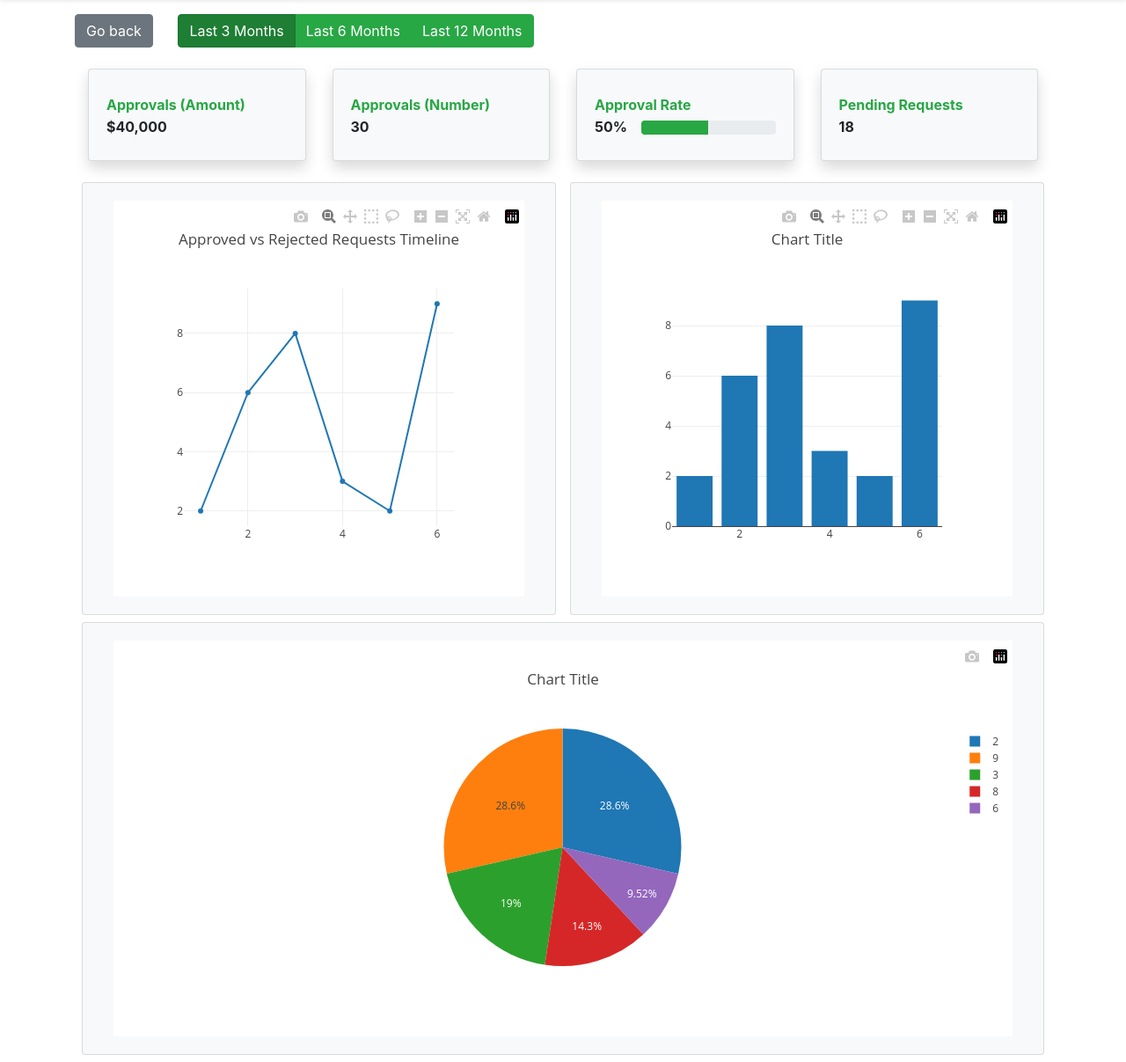
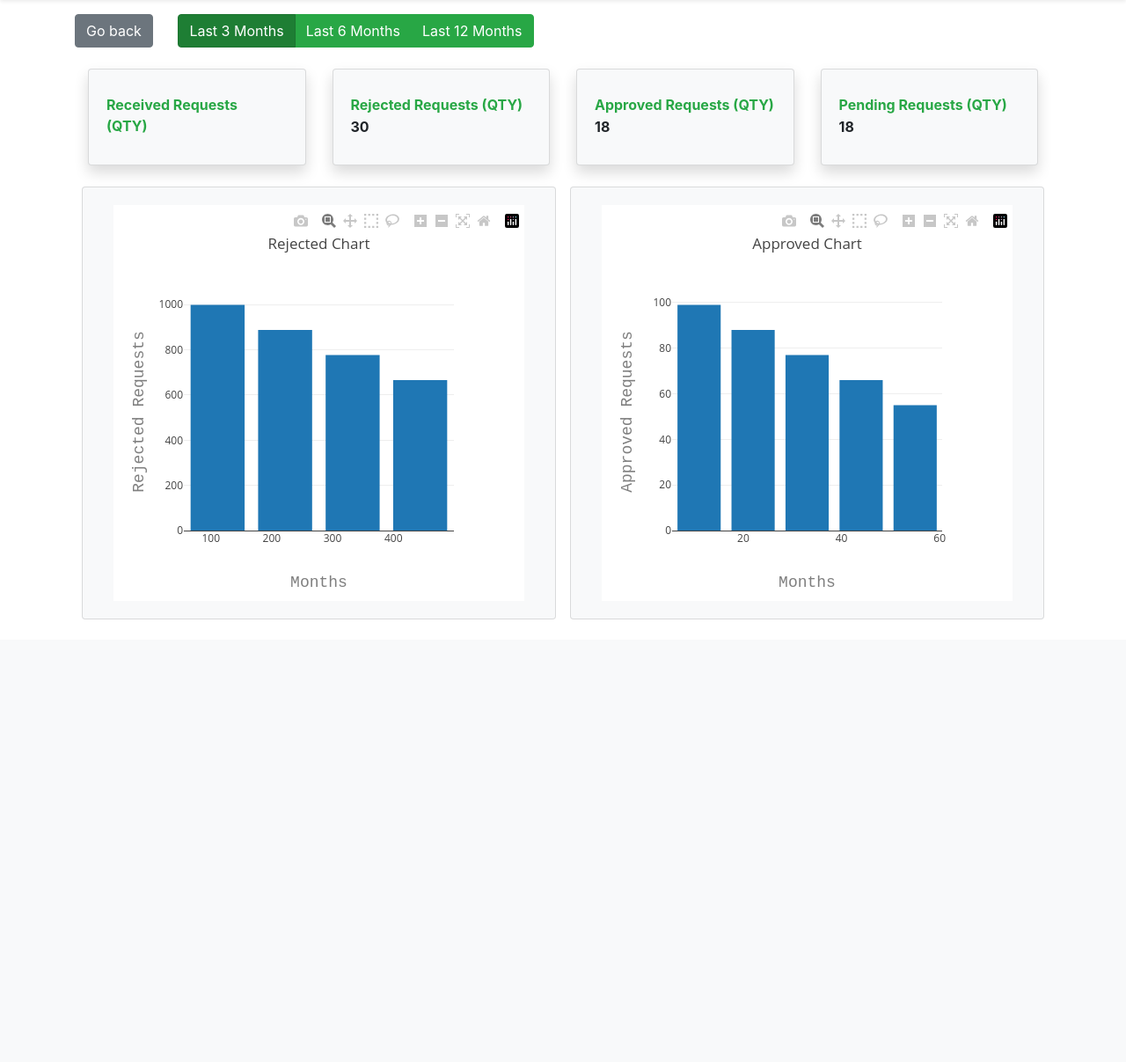
Before and after one commit to jose1522/Proqr, a Flask app: page /reporting in a window 1280 px wide. Shown: the part 73-1280 px from the top of the page at 88% size. After the commit the page ends 777 px from the top, so only its background shows below. Run offline with Flask 2, Linux system fonts and the light colour scheme; the visitor is signed in with stand-in values (Sample User, id 1); some libraries are stand-ins or nearby versions.

Commit message:
Changed charts, hide chart depending on the role,changes to dictionary. Important: bug related to using jinja and the HTML update of the widgets. When the chart is hidden the widgets are not updating, charts are

```diff
--- a/app/static/js/script.js
+++ b/app/static/js/script.js
@@ -85,7 +85,8 @@
     Plotly.newPlot('closedPieChart', data, layout, config);
 }
 
-function closedRequestsBarChart(data) {
+function closedRequestsBarChart(data, key, id ) {
+    data = data[key]
     var data = [
         {
             x: data['x'],
@@ -94,11 +95,91 @@
         }
     ];
 
-    var layout = {
-        title: 'Chart Title',
-        font: { size: 12 }
+    if (key == 'rejectedChart'){
+        var layout = {
+            title: 'Rejected Chart',
+            font: { size: 12 },
+            xaxis: {
+                title: {
+                    text: 'Months',
+                 font: {
+                    family: 'Courier New, monospace',
+                    size: 18,
+                    color: '#7f7f7f'
+                        }
+                    },
+            },
+            yaxis: {
+                title: {
+                    text: 'Rejected Requests',
+                font: {
+                    family: 'Courier New, monospace',
+                    size: 18,
+                    color: '#7f7f7f'
+                    }
+                }
+             }
+        };
     };
 
+    if (key == 'receivedChart'){
+        var layout = {
+            title: 'Received Chart',
+            font: { size: 12 },
+            xaxis: {
+                title: {
+                    text: 'Months',
+                 font: {
+                    family: 'Courier New, monospace',
+                    size: 18,
+                    color: '#7f7f7f'
+                        }
+                    },
+            },
+            yaxis: {
+                title: {
+                    text: 'Received Requests',
+                font: {
+                    family: 'Courier New, monospace',
+                    size: 18,
+                    color: '#7f7f7f'
+                    }
+                }
+             }
+
+        };
+    };
+
+    if (key == 'approvedChart'){
+        var layout = {
+            title: 'Approved Chart',
+            font: { size: 12 },
+            xaxis: {
+                title: {
+                    text: 'Months',
+                 font: {
+                    family: 'Courier New, monospace',
+                    size: 18,
+                    color: '#7f7f7f'
+                        }
+                    },
+            },
+            yaxis: {
+                title: {
+                    text: 'Approved Requests',
+                font: {
+                    family: 'Courier New, monospace',
+                    size: 18,
+                    color: '#7f7f7f'
+                    }
+                }
+             }
+        };
+    }
+
+    console.log(layout);
+
     var config = { responsive: true, scrollZoom: true }
-    Plotly.newPlot('closedBarChart', data, layout, config);
+    Plotly.newPlot(id, data, layout, config);
+
 }
--- a/app/templates/admin/dashboard.html
+++ b/app/templates/admin/dashboard.html
@@ -13,13 +13,13 @@
 
     <div class="btn-group btn-group-toggle" data-toggle="buttons">
         <label class="btn btn-success active">
-            <input type="radio" name="options" id="option1" autocomplete="off" checked onclick="getData(1)"> Last 3
+            <input type="radio" name="options" id="option1" autocomplete="off" checked onclick="updateCharts(1)"> Last 3
             Months </label>
         <label class="btn btn-success">
-            <input type="radio" name="options" id="option2" autocomplete="off" onclick="getData(2)"> Last 6 Months
+            <input type="radio" name="options" id="option2" autocomplete="off" onclick="updateCharts(2)"> Last 6 Months
         </label>
         <label class="btn btn-success">
-            <input type="radio" name="options" id="option3" autocomplete="off" onclick="getData(3)"> Last 12 Months
+            <input type="radio" name="options" id="option3" autocomplete="off" onclick="updateCharts(3)"> Last 12 Months
         </label>
     </div>
 </div>
@@ -34,8 +34,8 @@
             <div class="card-body">
                 <div class="row no-gutters align-items-center">
                     <div class="col mr-2">
-                        <div class="text-xs font-weight-bold text-success mb-1">Approvals (Amount)</div>
-                        <div class="h6 mb-0 font-weight-bold text-gray-800">$40,000</div>
+                        <div class="text-xs font-weight-bold text-success mb-1">Received Requests (QTY)</div>
+                        <div class="h6 mb-0 font-weight-bold text-gray-800" id="widgetReceived"></div>
                     </div>
                 </div>
             </div>
@@ -48,24 +48,24 @@
             <div class="card-body">
                 <div class="row no-gutters align-items-center">
                     <div class="col">
-                        <div class="text-xs font-weight-bold text-success mb-1">Approvals (Number)</div>
-                        <div class="h6 mb-0 font-weight-bold text-gray-800">30</div>
+                        <div class="text-xs font-weight-bold text-success mb-1">Rejected Requests (QTY)</div>
+                        <div class="h6 mb-0 font-weight-bold text-gray-800" id="widgetRejected">30</div>
                     </div>
                 </div>
             </div>
         </div>
     </div>
 
-    <!-- Earnings (Monthly) Card Example -->
+    <!-- Earnings (Monthly) Card Example
     <div class="col-xl-3 col-md-6 mb-4">
         <div class="card bg-light border-left-info shadow h-100 py-2">
             <div class="card-body">
                 <div class="row no-gutters align-items-center">
                     <div class="col">
-                        <div class="text-xs font-weight-bold text-success mb-1">Approval Rate</div>
+                        <div class="text-xs font-weight-bold text-success mb-1">Approval Rate (%)</div>
                         <div class="row no-gutters align-items-center">
                             <div class="col-auto">
-                                <div class="h6 mb-0 mr-3 font-weight-bold text-gray-800">50%</div>
+                                <div class="h6 mb-0 mr-3 font-weight-bold text-gray-800" id="widgetApprovalRate">50%</div>
                             </div>
                             <div class="col">
                                 <div class="progress progress-sm">
@@ -78,7 +78,7 @@
                 </div>
             </div>
         </div>
-    </div>
+    </div>-->
 
     <!-- Pending Requests Card Example -->
     <div class="col-xl-3 col-md-6 mb-4">
@@ -86,17 +86,33 @@
             <div class="card-body">
                 <div class="row no-gutters align-items-center">
                     <div class="col">
-                        <div class="text-xs font-weight-bold text-success mb-1">Pending Requests</div>
-                        <div class="h6 mb-0 font-weight-bold text-gray-800">18</div>
+                        <div class="text-xs font-weight-bold text-success mb-1">Approved Requests (QTY)</div>
+                        <div class="h6 mb-0 font-weight-bold text-gray-800" id="widgetApproved">18</div>
                     </div>
                 </div>
             </div>
         </div>
     </div>
+
+    <div class="col-xl-3 col-md-6 mb-4">
+        <div class="card bg-light border-left-warning shadow h-100 py-2">
+            <div class="card-body">
+                <div class="row no-gutters align-items-center">
+                    <div class="col">
+                        <div class="text-xs font-weight-bold text-success mb-1">Pending Requests (QTY)</div>
+                        <div class="h6 mb-0 font-weight-bold text-gray-800" id="widgetPending">18</div>
+                    </div>
+                </div>
+            </div>
+        </div>
+    </div>
+
 </div>
 
 
+
 <div class="container">
+
     <div class="row">
         <div class="col-sm card bg-light mb-2 mx-2">
             <div class="card-body">
@@ -111,27 +127,37 @@
         </div>
     </div>
 
-    <div class="row">
+    {% if role in ('3')%}
 
-        <div class="col-sm card bg-light mb-2 mx-2">
-            <div class="card-body">
-                <div id='closedPieChart'></div>
+        <div class="row">
+
+            <div class="col-sm card bg-light mb-2 mx-2">
+                <div class="card-body">
+                    <div id='closedPieChart'></div>
+                </div>
             </div>
+
         </div>
 
-    </div>
+    {% endif %}
+
 </div>
 
 <script type="text/javascript">
 
-    function updateCharts(data) {
+    function createCharts(data) {
         console.log(data)
-        closedRequestsTimeline(data);
-        console.log("closedRequestsTimeline");
-        closedRequestsPieChart(data);
-        console.log("closedRequestsPieChart");
-        closedRequestsBarChart(data);
+
+        closedRequestsBarChart(data, 'rejectedChart','closedTimelineChart');
         console.log("closedRequestsBarChart");
+        closedRequestsBarChart(data, 'approvedChart','closedBarChart');
+        console.log("closedRequestsBarChart");
+        closedRequestsBarChart(data, 'receivedChart','closedPieChart');
+        console.log("closedRequestsBarChart");
+        document.getElementById('widgetReceived').innerHTML = data['received'];
+        document.getElementById('widgetRejected').innerHTML = data['rejected'];
+        document.getElementById('widgetApproved').innerHTML = data['approvals'];
+        document.getElementById('widgetPending').innerHTML = data['pending'];
     }
 
     function getData(dateRange) {
@@ -141,13 +167,21 @@
             dataType: "text",
             success: function (data) {
                 let d = JSON.parse(data);
+
                 d = d[dateRange]
-                updateCharts(d)
+                createCharts(d)
             }
         });
     }
 
-    getData(1);
+    function updateCharts(dateRange){
+        console.log(dateRange);
+        getData(dateRange);
+        getData(dateRange);
+        getData(dateRange);
+    }
+
+    updateCharts(1);
 
 </script>
 
--- a/app/views.py
+++ b/app/views.py
@@ -29,8 +29,7 @@
 from app.objects.Integration.DB.isAdmin import IsAdmin
 
 
-
-#Este metodo fuerza al usuario a iniciar sesión
+# Este metodo fuerza al usuario a iniciar sesión
 def login_required(f):
     @wraps(f)
     def wrap(*args, **kwargs):
@@ -38,7 +37,9 @@
             return f(*args, **kwargs)
         else:
             return redirect(url_for('index'))
+
     return wrap
+
 
 # Endpoint para visualizar la pagina del login.
 @app.route("/", methods=['GET', 'POST'])
@@ -48,10 +49,10 @@
             return redirect(url_for('home'))
         else:
             return render_template("public/index.html")
-    else: # Instrucciones para metodo post
+    else:  # Instrucciones para metodo post
         email = req.form['inputEmail']
         password = req.form['inputPassword']
-        login = UserLogin(password,email)
+        login = UserLogin(password, email)
         response = login.Authenticate()
         if response['Result'] == 'TRUE':
             session['user'] = response['Id']
@@ -62,17 +63,18 @@
         else:
             return redirect(url_for('index'))
 
+
 # Endpoint para recuperar contrasenna
 @app.route("/recover_password", methods=['POST'])
 def recover_password():
     form = req.form
     r = req
-    if 'userUserID' in form: # Seccion para cuando se recibe desde editar usuario
+    if 'userUserID' in form:  # Seccion para cuando se recibe desde editar usuario
         id = form['userUserID']
         email = form['userUserEmail']
         u = User(userid=id, email=email)
         RecoverPassword(u)
-    elif 'recoveryEmail' in form: # Seccion para cuando se recibe desde recuperar contrasenna
+    elif 'recoveryEmail' in form:  # Seccion para cuando se recibe desde recuperar contrasenna
         email = form['recoveryEmail']
         u = User(email=email)
         RecoverPassword(u)
@@ -89,17 +91,19 @@
     session.clear()
     return render_template("public/index.html")
 
+
 # Endpoint para el landing page
 @app.route("/home")
 @login_required
 def home():
     return render_template("public/home.html",
                            role=session['role'],
-                           isAdmin= IsAdmin(session['user']),
+                           isAdmin=IsAdmin(session['user']),
                            name=session['name'])
 
+
 # Endpoint para generar un nuevo purchase request
-@app.route("/purchase/new", methods=['GET','POST'])
+@app.route("/purchase/new", methods=['GET', 'POST'])
 @login_required
 def newPurchaseRequest():
     if req.method == 'POST':
@@ -111,12 +115,12 @@
         amount = form['purchaseAmount']
 
         purchaserequest = PurchaseRequest(userid=userid, description=description, items=items, comments=comments,
-                                          amount=amount, status = "1")
+                                          amount=amount, status="1")
         AddRequest(purchaserequest, session['email'])
 
         return redirect(url_for('purchase_list'))
 
-    else: #Seccion que muestra un formulario vacio
+    else:  # Seccion que muestra un formulario vacio
         return render_template("public/purchase_form.html",
                                isIndex=True,
                                role=session['role'],
@@ -128,6 +132,7 @@
                                comments='',
                                amount='',
                                status='')
+
 
 # Dynamic URL that shows a form for any purchase id
 @app.route("/purchase/<id>")
@@ -162,26 +167,28 @@
     plist = MyRequestList(user)
     plist.FetchPurchaseList()
 
-    return render_template("public/purchase_table.html", purchases=plist.purchases,sessionrole=int(session['role']))
+    return render_template("public/purchase_table.html", purchases=plist.purchases, sessionrole=int(session['role']))
+
 
 # Endpoint todos los requests por un status específico y un usuario
 @app.route("/purchase/all/<status>")
 @login_required
 def filtered_purchase_list(status):
     status = str.lower(status)
-    if status in ("open","closed"):
+    if status in ("open", "closed"):
         user = session['user']
         role = session['role']
-        plist = RequestList(userRole=role,userID=user,action=status)
+        plist = RequestList(userRole=role, userID=user, action=status)
         plist.FetchPurchaseList()
 
-        return render_template("public/purchase_table.html", purchases=plist.purchases, sessionrole=int(session['role']))
+        return render_template("public/purchase_table.html", purchases=plist.purchases,
+                               sessionrole=int(session['role']))
     else:
         return redirect(url_for('index'))
 
 
 # Endpoint para modificar un purchase request
-@app.route("/purchase_request/modify", methods=['GET','POST'])
+@app.route("/purchase_request/modify", methods=['GET', 'POST'])
 @login_required
 def modifyPurchaseRequest():
     if req.method == 'POST':
@@ -210,14 +217,14 @@
                                                     status=status)
             ModifyRequest(modifyPurchaseRequest, session['email'])
 
-            if status in ("2","3","4"):
+            if status in ("2", "3", "4"):
                 return redirect("/purchase/all/open")
             else:
                 return redirect("/purchase/{0}".format(requestid))
         else:
             return redirect(url_for('home'))
 
-    else: #Seccion que muestra un formulario vacio
+    else:  # Seccion que muestra un formulario vacio
         return render_template("public/purchase_request_form.html",
                                isIndex=True,
                                requestid='',
@@ -228,8 +235,9 @@
                                status=statusNumberToString(1),
                                statusList=getStatus())
 
+
 # Endpoint para eliminar un purchase request
-@app.route("/purchase_request/delete", methods=['GET','POST'])
+@app.route("/purchase_request/delete", methods=['GET', 'POST'])
 @login_required
 def deletePurchaseRequest():
     if req.method == 'POST':
@@ -243,7 +251,7 @@
         else:
             return redirect(url_for('home'))
 
-    else: #Seccion que muestra un formulario vacio
+    else:  # Seccion que muestra un formulario vacio
         return render_template("public/purchase_request_form.html",
                                isIndex=True,
                                requestid='',
@@ -253,11 +261,13 @@
                                amount='',
                                status='')
 
+
 # Endpoint para visualizar purchase orders
 @app.route("/purchase_order")
 @login_required
 def purchaseOrder():
     return render_template("public/purchase_form.html")
+
 
 # Endpoint para visualizar requests
 @app.route("/requests")
@@ -265,11 +275,13 @@
 def request():
     return render_template("public/home.html")
 
+
 # Endpoint para ver el profile
 @app.route("/profile")
 @login_required
 def profile():
     return render_template("public/home.html")
+
 
 # Endpoint para acceder a pagina de admin
 @app.route("/admin")
@@ -277,27 +289,76 @@
 def admin():
     return render_template("public/home.html")
 
+
 # Endpoint para acceder a reportes
 @app.route("/reporting")
 @login_required
 def reporting():
-    return render_template("admin/dashboard.html")
+    sessionrole = session['role']
+    return render_template("admin/dashboard.html",
+                           role = sessionrole)
+
 
 @app.route("/data-test")
 def dashboardData():
     data = {
         1: {
+            "receivedChart": {
+            "x": [1, 2, 3, 4, 5, 6],
+            "y": [2, 6, 8, 3, 2, 9],
+
+            },
+            "approvals": 1,
+            "rejected":2,
+            "received":3,
+            "pending":4,
+            "approvalRate":5,
+            "approvedChart": {
+                "x": [11, 22, 33, 44, 55],
+                "y": [99, 88, 77, 66, 55]
+            },
+            "rejectedChart": {
+                "x": [111, 222, 333, 444],
+                "y": [999, 888, 777, 666]
+            }},
+
+        2: {
+            "receivedChart": {
+            "x": [10, 20, 30, 40, 50, 60],
+            "y": [2, 6, 8, 3, 2, 9]
+            },
+            "approvals": 10,
+            "rejected":20,
+            "received":30,
+            "pending":40,
+            "approvalRate":50,
+            "approvedChart": {
+                "x": [110, 220, 330, 440, 550],
+                "y": [99, 88, 77, 66, 55]
+            },
+            "rejectedChart": {
+                "x": [1110, 2220, 3330, 4440],
+                "y": [999, 888, 777, 666]
+            }},
+
+        3: {
+            "receivedChart": {
             "x": [1, 2, 3, 4, 5, 6],
             "y": [2, 6, 8, 3, 2, 9]
-        },
-        2: {
-            "x":[11,22,33,44,55],
-            "y":[99,88,77,66,55]
-        },
-        3: {
-            "x":[111,222,333,444],
-            "y":[999,888,777,666]
-        }
+            },
+            "approvals": 100,
+            "rejected":200,
+            "received":300,
+            "pending":400,
+            "approvalRate":500,
+            "approvedChart": {
+                "x": [11, 22, 33, 44, 55],
+                "y": [99, 88, 77, 66, 55]
+            },
+            "rejectedChart": {
+                "x": [111, 222, 333, 444],
+                "y": [999, 888, 777, 666]
+            }},
 
     }
     return data
@@ -311,7 +372,7 @@
     return render_template("public/user_form    .html",
                            isIndex=False,
                            showID='flex',
-                           showPassword='none', # Hides password
+                           showPassword='none',  # Hides password
                            userId=user.userId,
                            firstName=user.firstName,
                            lastName=user.lastName,
@@ -332,7 +393,7 @@
 
 
 # Endpoint para modificar un usuario
-@app.route("/user/modify", methods=['GET','POST'])
+@app.route("/user/modify", methods=['GET', 'POST'])
 @login_required
 def edit_user():
     if req.method == 'POST':
@@ -344,13 +405,14 @@
         role = form['inputRole']
 
         if id:
-            user = User(userid=id, firstname=name, lastname=lastName, email=email, role=roleStringToNumber(role)) # to do: modify role
+            user = User(userid=id, firstname=name, lastname=lastName, email=email,
+                        role=roleStringToNumber(role))  # to do: modify role
             print(user.role)
             ModifyUser(user)
             return redirect("/user/{0}".format(id))
         else:
             return redirect(url_for('home'))
-    else: # Seccion que muestra un formulario vacio
+    else:  # Seccion que muestra un formulario vacio
         return render_template("public/user_form.html",
                                isIndex=False,
                                showID='flex',
@@ -361,8 +423,9 @@
                                email="",
                                password="")
 
+
 # Endpoint para eliminar un usuario
-@app.route("/user/delete", methods=['GET','POST'])
+@app.route("/user/delete", methods=['GET', 'POST'])
 @login_required
 def delete_user():
     if req.method == 'POST':
@@ -387,8 +450,9 @@
                                email="",
                                password="")
 
+
 # Endpoint para agregar un usuario
-@app.route("/user/add", methods=['GET','POST'])
+@app.route("/user/add", methods=['GET', 'POST'])
 @login_required
 def add_user():
     if req.method == 'POST':
@@ -417,6 +481,7 @@
                                password="",
                                roleList=getRoles())
 
+
 labels = [
     'JAN', 'FEB', 'MAR', 'APR',
     'MAY', 'JUN', 'JUL', 'AUG',
@@ -434,24 +499,29 @@
     "#ABCDEF", "#DDDDDD", "#ABCABC", "#4169E1",
     "#C71585", "#FF4500", "#FEDCBA", "#46BFBD"]
 
+
 @app.route('/bar')
 def bar():
-    bar_labels=labels
-    bar_values=values
+    bar_labels = labels
+    bar_values = values
     return render_template('public/bar_chart.html',
                            title='Bitcoin Monthly Price in USD',
                            max=17000,
                            labels=bar_labels,
                            values=bar_values)
 
+
 @app.route('/line')
 def line():
-    line_labels=labels
-    line_values=values
-    return render_template('public/line_chart.html', title='Bitcoin Monthly Price in USD', max=17000, labels=line_labels, values=line_values)
+    line_labels = labels
+    line_values = values
+    return render_template('public/line_chart.html', title='Bitcoin Monthly Price in USD', max=17000,
+                           labels=line_labels, values=line_values)
+
 
 @app.route('/pie')
 def pie():
     pie_labels = labels
     pie_values = values
-    return render_template('public/pie_chart.html', title='Bitcoin Monthly Price in USD', max=17000, set=zip(values, labels, colors))
+    return render_template('public/pie_chart.html', title='Bitcoin Monthly Price in USD', max=17000,
+                           set=zip(values, labels, colors))
```
